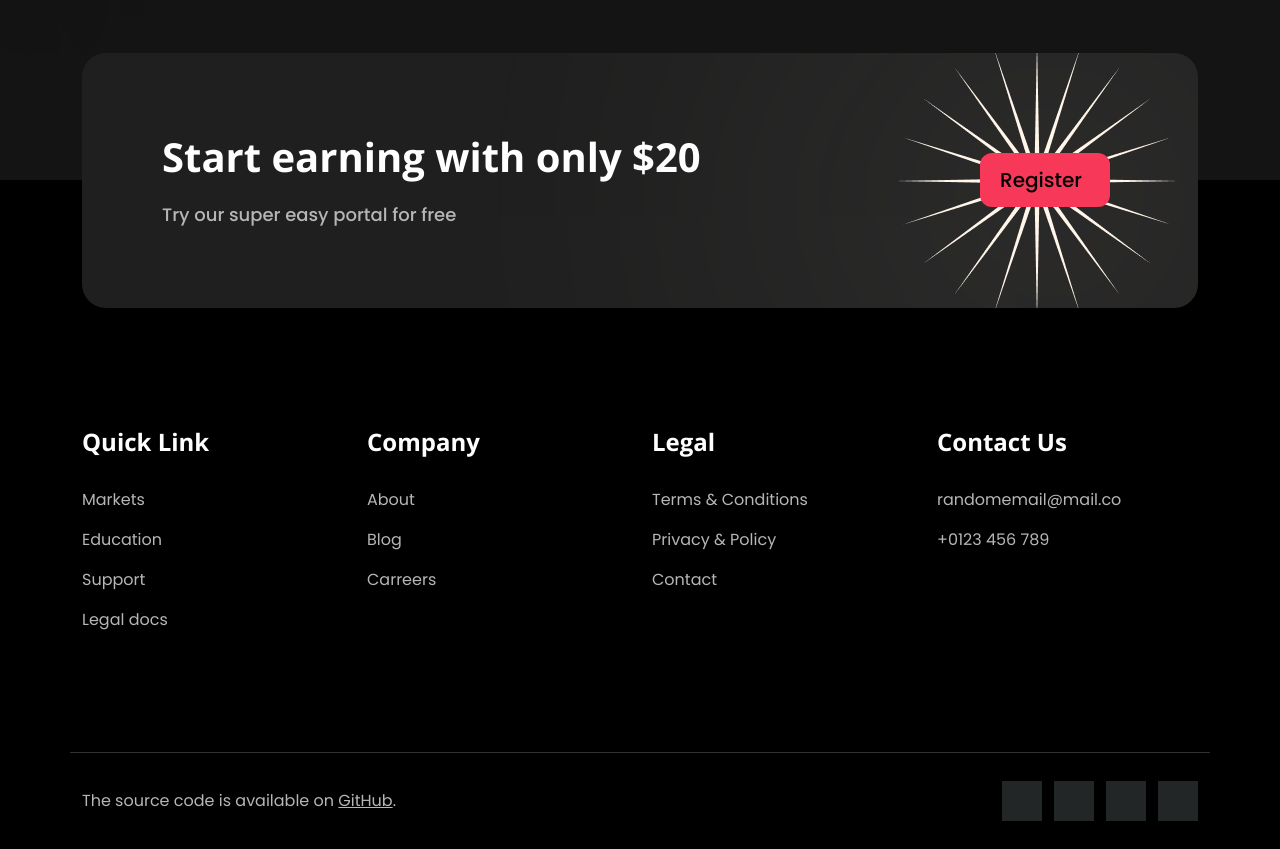
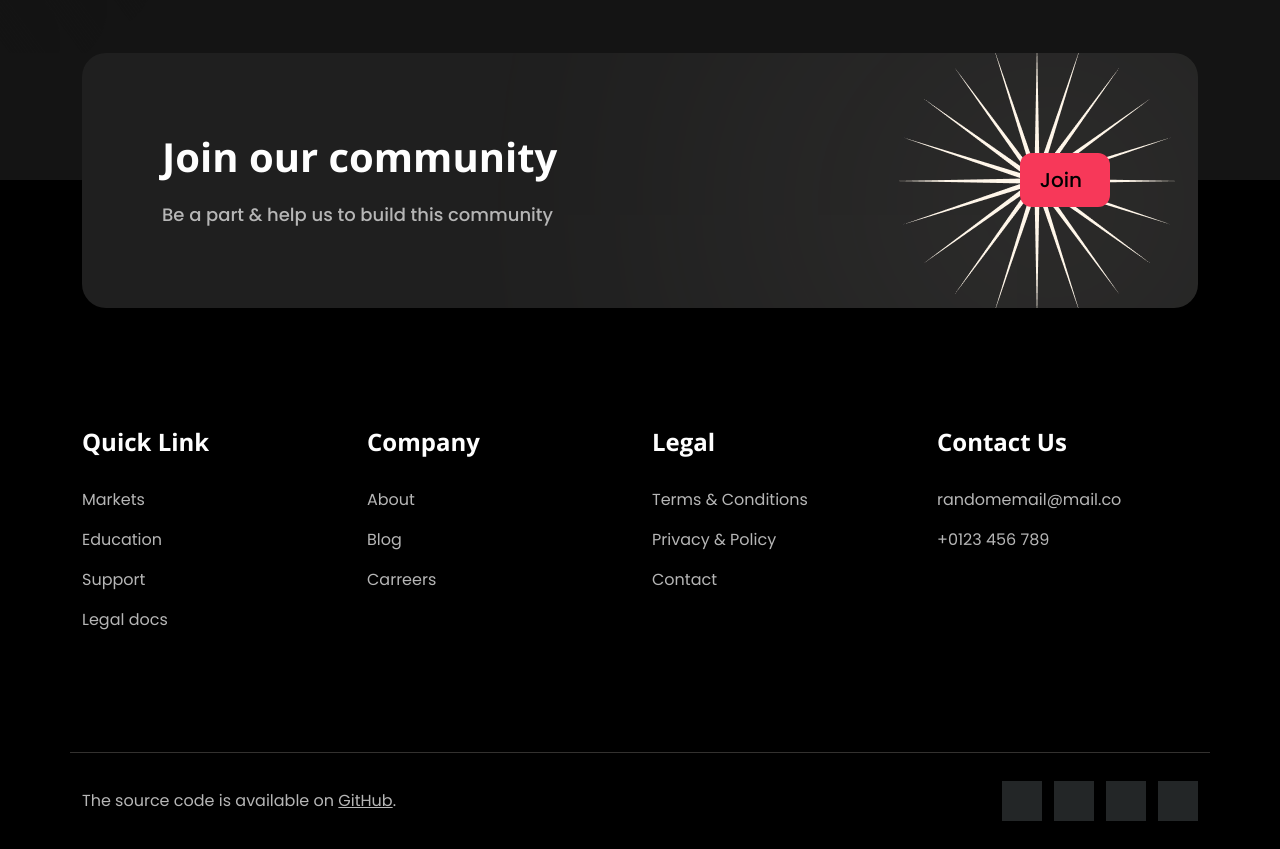
Before and after one commit to soorya-u/VoteX, a Next.js app: page / in a window 1280 px wide. Shown: the part 5020-5869 px from the top of the page. Built offline with nearby package versions, Linux system fonts and the light colour scheme; some icons are missing; a web font is replaced by a local one.

Commit message:
small-change

```diff
--- a/components/Global/Footer/Footer.jsx
+++ b/components/Global/Footer/Footer.jsx
@@ -32,9 +32,9 @@ const Footer = () => {
           </div>
           <div className="row gy-6 w-100 text-center text-sm-start align-items-center justify-content-sm-between">
             <div className="col-sm-8">
-              <h2>Start earning with only $20</h2>
+              <h2>Join our community</h2>
               <p className="fs-six-up fw_500 mt-5">
-                Try our super easy portal for free
+                Be a part & help us to build this community
               </p>
             </div>
             <div className="col-sm-4 text-sm-end">
@@ -42,7 +42,7 @@ const Footer = () => {
                 href="/"
                 className="cmn-btn secondary-alt ms-auto fs-five nb4-xxl-bg gap-2 align-items-center  py-2 px-4 py-lg-3 px-lg-5"
               >
-                Register <i className="ti ti-arrow-right fs-four"></i>
+                Join <i className="ti ti-arrow-right fs-four"></i>
               </a>
             </div>
           </div>
```
